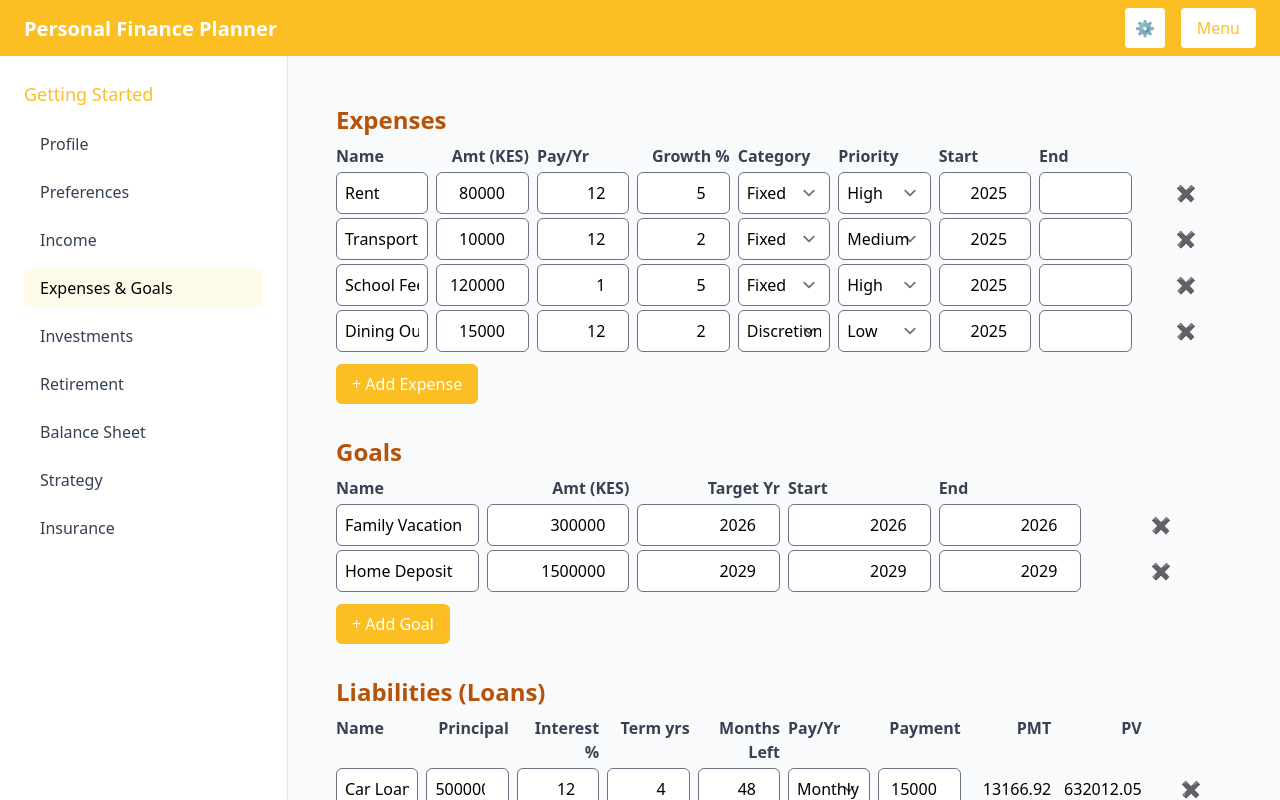
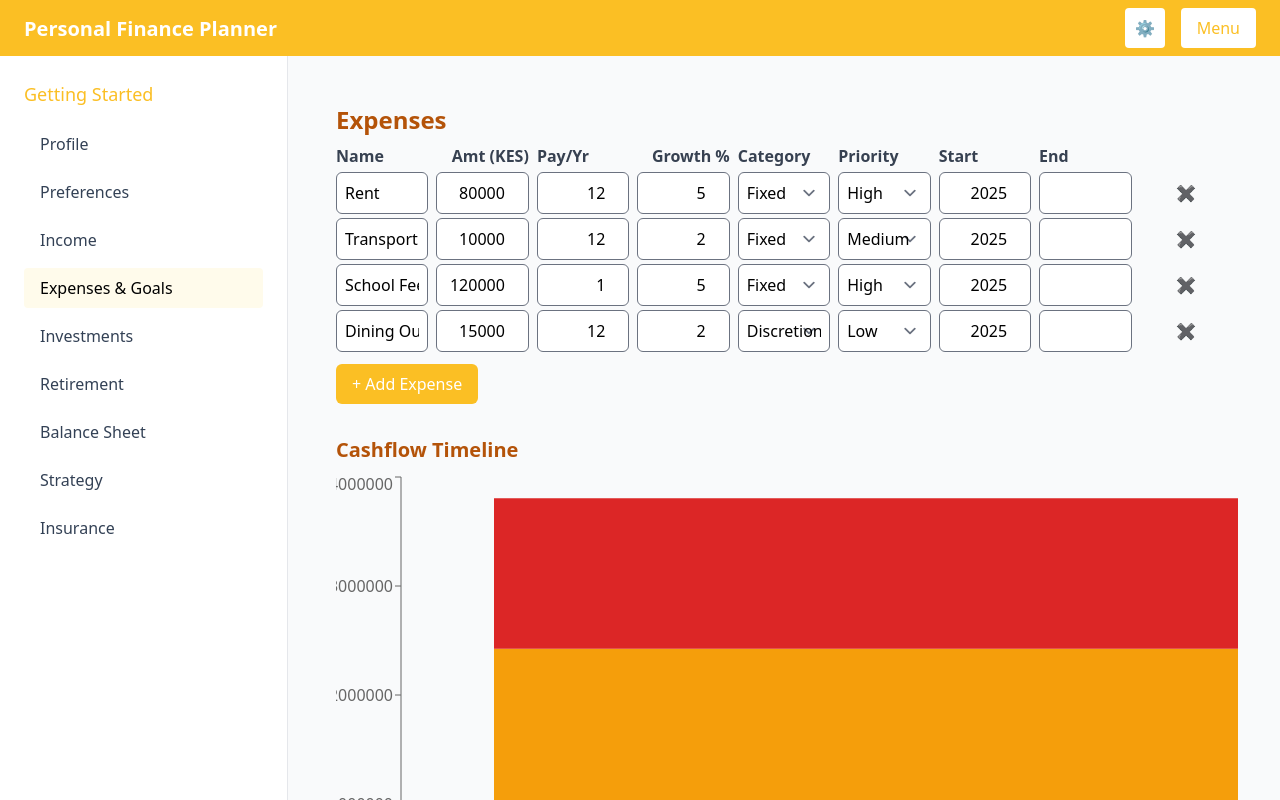
Before and after one commit to MMJGGR/personal-finance-app, a React (Vite) app: page / in a window 1280 px wide. Both pictures are taken after a click on the tab "Expenses & Goals". Shown: the top 800 px of the page. Built offline with nearby package versions, Linux system fonts and the light colour scheme.

Commit message:
Add cashflow timeline with advisor alerts

```diff
--- /dev/null
+++ b/src/components/ExpensesGoals/CashflowTimelineChart.jsx
@@ -0,0 +1,20 @@
+import React from 'react'
+import { BarChart, Bar, Line, XAxis, YAxis, Tooltip, Legend } from 'recharts'
+import { formatCurrency } from '../../utils/formatters'
+
+export default function CashflowTimelineChart({ data = [], locale, currency }) {
+  const format = v => formatCurrency(v, locale, currency)
+  return (
+    <BarChart data={data} width={1000} height={500} role="img" aria-label="Cashflow timeline chart">
+      <XAxis dataKey="year" />
+      <YAxis />
+      <Tooltip formatter={format} />
+      <Legend />
+      <Bar dataKey="income" stackId="a" fill="#f59e0b" name="Income" />
+      <Bar dataKey="expenses" stackId="a" fill="#dc2626" name="Expenses" />
+      <Bar dataKey="goals" stackId="a" fill="#6b21a8" name="Goals" />
+      <Bar dataKey="loans" stackId="a" fill="#2563eb" name="Loans" />
+      <Line type="monotone" dataKey="netCashflow" stroke="#16a34a" name="Net Cashflow" />
+    </BarChart>
+  )
+}
--- a/src/components/ExpensesGoals/ExpensesGoalsTab.jsx
+++ b/src/components/ExpensesGoals/ExpensesGoalsTab.jsx
@@ -12,6 +12,7 @@ import {
   PieChart, Pie, Cell, Tooltip,
   BarChart, Bar, XAxis, YAxis, ResponsiveContainer, Legend
 } from 'recharts'
+import CashflowTimelineChart from './CashflowTimelineChart'
 
 /**
  * ExpensesGoalsTab
@@ -32,7 +33,10 @@ export default function ExpensesGoalsTab() {
     liabilitiesList, setLiabilitiesList,
     setExpensesPV,
     profile,
-    settings
+    settings,
+    startYear,
+    years,
+    annualIncome
   } = useFinance()
 
 
@@ -279,6 +283,65 @@ export default function ExpensesGoalsTab() {
     [liabilityDetails]
   )
 
+  // --- Combined cashflow timeline ---
+  const timelineData = useMemo(() => {
+    const arr = Array.from({ length: years }, (_, idx) => ({
+      year: startYear + idx,
+      income: annualIncome[idx] || 0,
+      expenses: 0,
+      goals: 0,
+      loans: 0,
+      netCashflow: 0,
+    }))
+    const horizonEnd = startYear + years - 1
+    expensesList.forEach(e => {
+      const s = e.startYear ?? startYear
+      const end = e.endYear ?? horizonEnd
+      const first = Math.max(startYear, s)
+      const last = Math.min(end, horizonEnd)
+      const growth = e.growth || 0
+      for (let yr = first; yr <= last; yr++) {
+        const idx = yr - startYear
+        const t = yr - s
+        const cash = (Number(e.amount) || 0) * (e.paymentsPerYear || 1) * Math.pow(1 + growth / 100, t)
+        arr[idx].expenses += cash
+      }
+    })
+    goalsList.forEach(g => {
+      const s = g.startYear ?? g.targetYear ?? startYear
+      const end = g.endYear ?? g.targetYear ?? s
+      const first = Math.max(startYear, s)
+      const last = Math.min(end, horizonEnd)
+      const growth = g.growth || 0
+      for (let yr = first; yr <= last; yr++) {
+        const idx = yr - startYear
+        const t = yr - s
+        const cash = Number(g.amount) || 0
+        arr[idx].goals += cash * Math.pow(1 + growth / 100, t)
+      }
+    })
+    liabilityDetails.forEach(l => {
+      l.schedule.forEach(sc => {
+        const idx = sc.year - startYear
+        if (idx >= 0 && idx < arr.length) {
+          arr[idx].loans += sc.principalPaid + sc.interestPaid
+        }
+      })
+    })
+    arr.forEach(row => {
+      row.netCashflow = row.income - row.expenses - row.goals - row.loans
+    })
+    return arr
+  }, [expensesList, goalsList, liabilityDetails, annualIncome, startYear, years])
+
+  const advisorWarnings = useMemo(
+    () =>
+      timelineData
+        .filter(r => r.netCashflow < 0)
+        .map(r => `Net Cashflow negative in ${r.year}: review expenses, goals or income.`),
+    [timelineData]
+  )
+
   // --- 5) PV Summary data ---
   const pvSummaryData = [
     { category: 'Expenses',     value: pvExpensesLife },
@@ -298,7 +361,8 @@ export default function ExpensesGoalsTab() {
       pvGoals,
       liabilityDetails,
       totalLiabilitiesPV,
-      totalRequired
+      totalRequired,
+      timelineData
     )
     const blob = new Blob([JSON.stringify(payload, null, 2)], { type: 'application/json' })
     const url  = URL.createObjectURL(blob)
@@ -329,7 +393,8 @@ export default function ExpensesGoalsTab() {
       pvGoals,
       liabilityDetails,
       totalLiabilitiesPV,
-      totalRequired
+      totalRequired,
+      timelineData
     )
     submitProfile(payload, settings)
   }
@@ -441,6 +506,23 @@ export default function ExpensesGoalsTab() {
         >
           + Add Expense
         </button>
+      </section>
+
+      {/* Cashflow Timeline */}
+      <section>
+        <h2 className="text-xl font-bold text-amber-700 mb-2">Cashflow Timeline</h2>
+        <ResponsiveContainer width="100%" height={300} role="img" aria-label="Cashflow timeline chart">
+          <CashflowTimelineChart
+            data={timelineData}
+            locale={settings.locale}
+            currency={settings.currency}
+          />
+        </ResponsiveContainer>
+        {advisorWarnings.length > 0 && (
+          <ul className="mt-2 text-sm text-red-600 list-disc pl-5">
+            {advisorWarnings.map((w, i) => <li key={i}>{w}</li>)}
+          </ul>
+        )}
       </section>
 
       {/* Goals CRUD */}
--- a/src/utils/exportHelpers.js
+++ b/src/utils/exportHelpers.js
@@ -35,7 +35,7 @@ export function buildIncomeCSV(profile, columns = [], rows = []) {
   return header + '\n' + data
 }
 
-export function buildPlanJSON(profile, discountRate, lifeYears, expensesList, pvExpenses, goalsList, pvGoals, liabilities, totalLiabilitiesPV, totalRequired) {
+export function buildPlanJSON(profile, discountRate, lifeYears, expensesList, pvExpenses, goalsList, pvGoals, liabilities, totalLiabilitiesPV, totalRequired, timeline = []) {
   return {
     generatedAt: new Date().toISOString(),
     profile,
@@ -50,6 +50,7 @@ export function buildPlanJSON(profile, discountRate, lifeYears, expensesList, pv
     }),
     totalLiabilitiesPV,
     totalRequired,
+    timeline,
   }
 }
 
```
Also changed, not shown: 1 other file (tests, documents, lock files or other folders).
